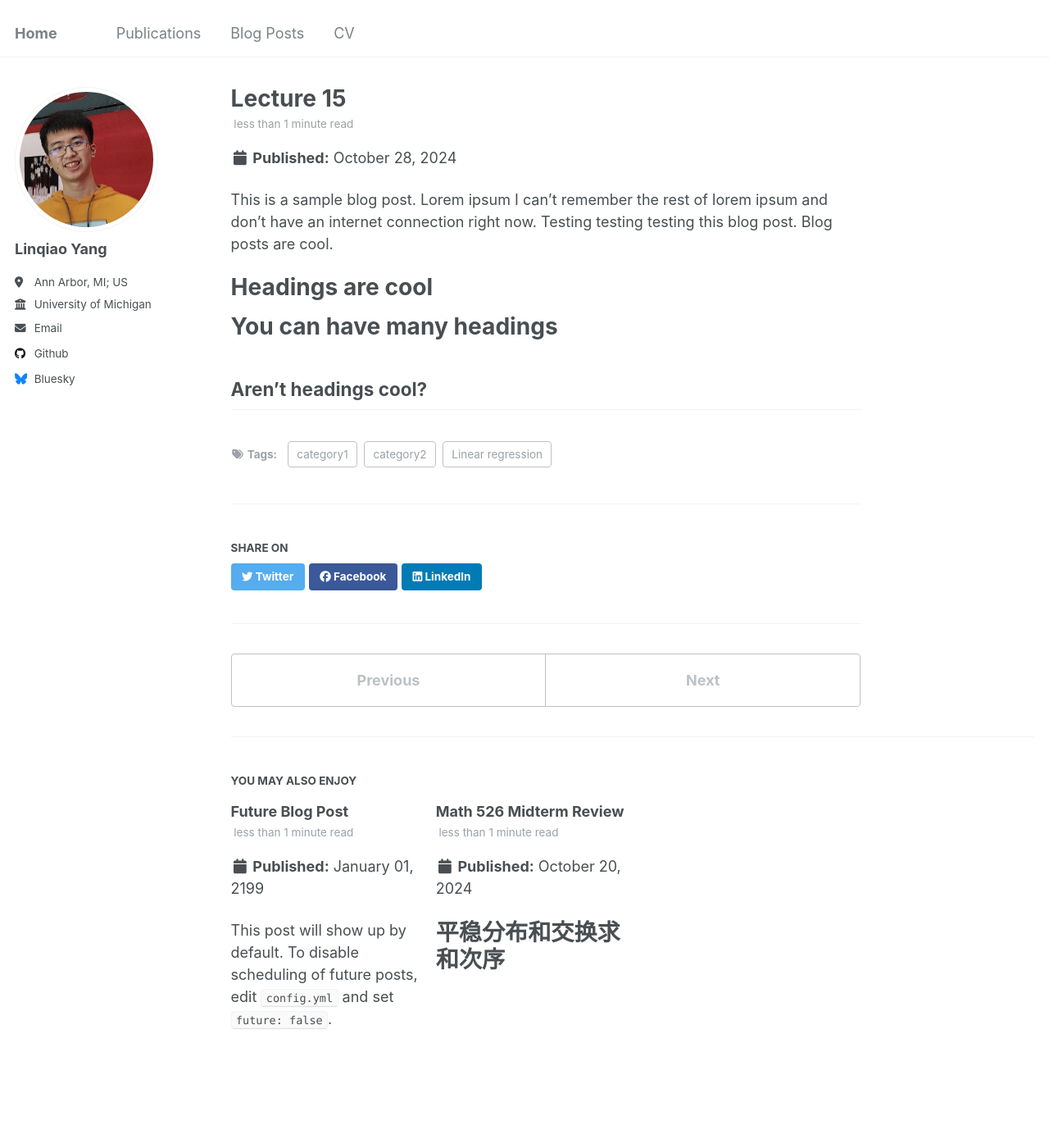
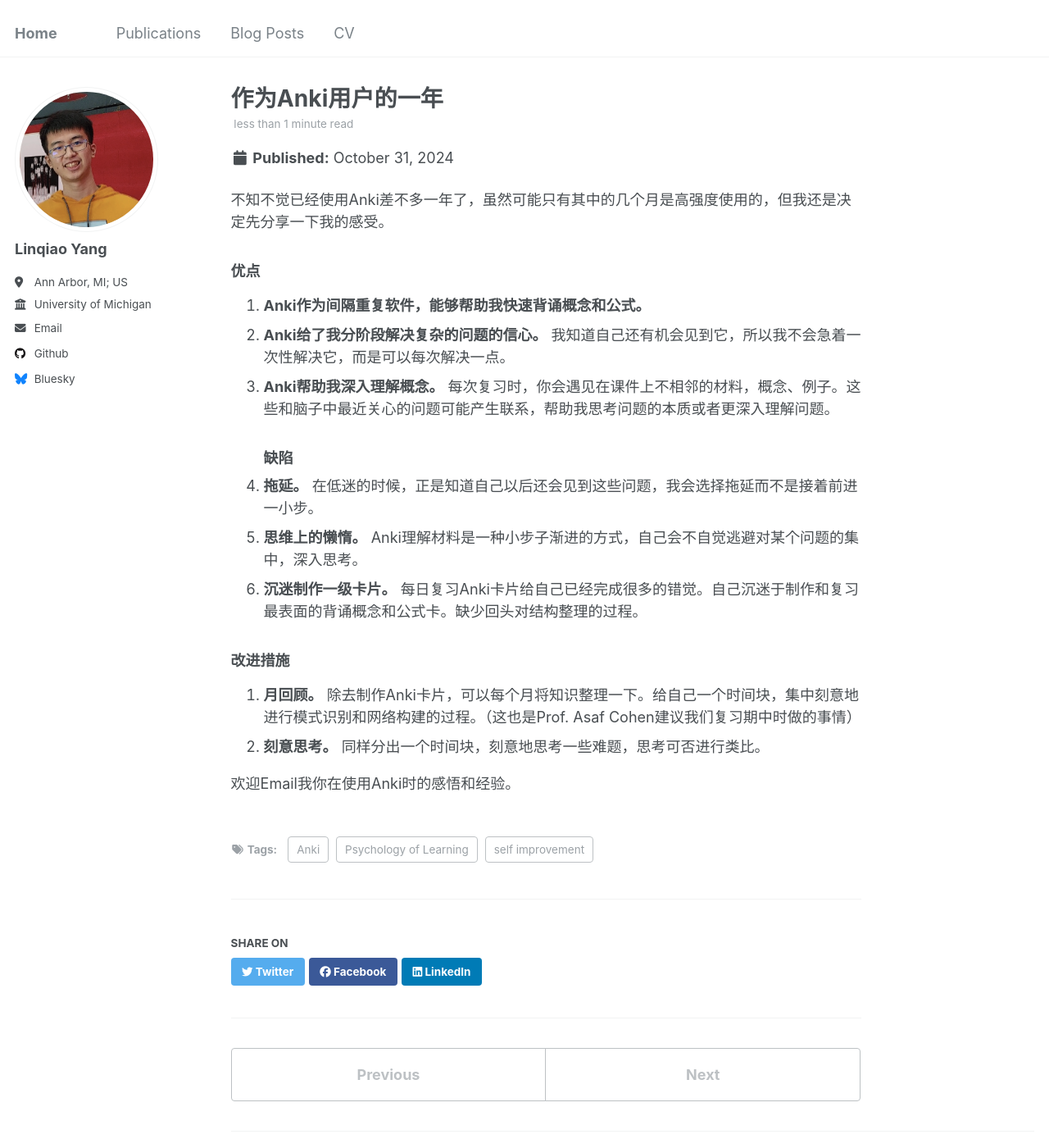
Before and after one commit to joelyanglq/joelyanglq.github.io, a Jekyll site: the page built from _posts/2024-10-31-blog-post-1.md, in a window 1280 px wide and 1400 px high. Shown: the whole window at 82% size. Built offline with Jekyll 4.4.1, drawn with Linux system fonts in a browser that asks for light colours.

Commit message:
update about and new anki post

```diff
--- a/_posts/2012-08-14-blog-post-1.md
+++ /dev/null
@@ -1,20 +0,0 @@
----
-title: 'Lecture 15'
-date: 2024-10-28
-permalink: /posts/2024/10/blog-post-1/
-tags:
-  - Linear regression
-  - category1
-  - category2
----
-
-This is a sample blog post. Lorem ipsum I can't remember the rest of lorem ipsum and don't have an internet connection right now. Testing testing testing this blog post. Blog posts are cool.
-
-Headings are cool
-======
-
-You can have many headings
-======
-
-Aren't headings cool?
-------
--- /dev/null
+++ b/_posts/2024-10-31-blog-post-1.md
@@ -0,0 +1,26 @@
+---
+title: '作为Anki用户的一年'
+date: 2024-10-31
+permalink: /posts/2024/10/blog-post-1/
+tags:
+  - Anki
+  - Psychology of Learning
+  - self improvement
+---
+
+不知不觉已经使用Anki差不多一年了，虽然可能只有其中的几个月是高强度使用的，但我还是决定先分享一下我的感受。
+
+### 优点
+1. **Anki作为间隔重复软件，能够帮助我快速背诵概念和公式。**
+2. **Anki给了我分阶段解决复杂的问题的信心。** 我知道自己还有机会见到它，所以我不会急着一次性解决它，而是可以每次解决一点。
+3. **Anki帮助我深入理解概念。** 每次复习时，你会遇见在课件上不相邻的材料，概念、例子。这些和脑子中最近关心的问题可能产生联系，帮助我思考问题的本质或者更深入理解问题。
+### 缺陷
+1. **拖延。** 在低迷的时候，正是知道自己以后还会见到这些问题，我会选择拖延而不是接着前进一小步。
+2. **思维上的懒惰。** Anki理解材料是一种小步子渐进的方式，自己会不自觉逃避对某个问题的集中，深入思考。
+3. **沉迷制作一级卡片。** 每日复习Anki卡片给自己已经完成很多的错觉。自己沉迷于制作和复习最表面的背诵概念和公式卡。缺少回头对结构整理的过程。
+
+### 改进措施
+1. **月回顾。** 除去制作Anki卡片，可以每个月将知识整理一下。给自己一个时间块，集中刻意地进行模式识别和网络构建的过程。（这也是Prof. Asaf Cohen建议我们复习期中时做的事情）
+2. **刻意思考。** 同样分出一个时间块，刻意地思考一些难题，思考可否进行类比。
+
+欢迎Email我你在使用Anki时的感悟和经验。
```
Also changed, not shown: _pages/about.md (+6 -0 lines).
